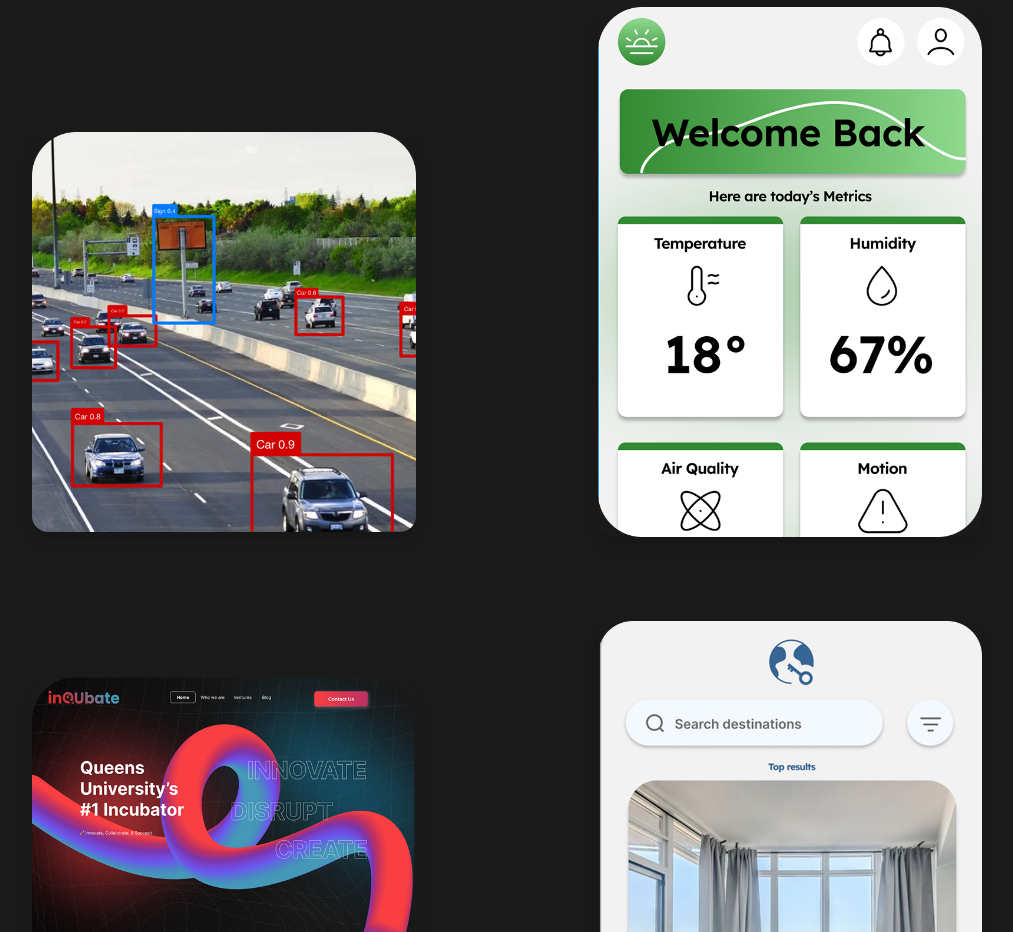
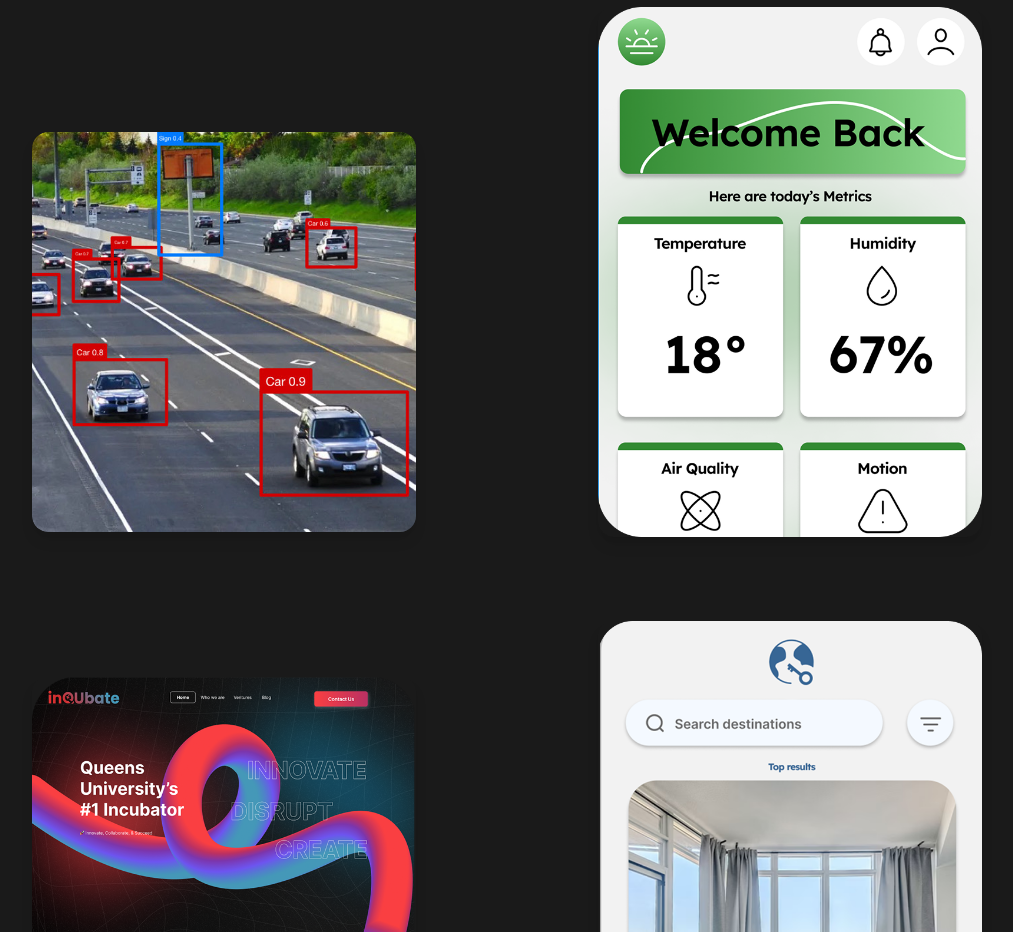
Before and after one commit to kzy0525/website, a Next.js app: page / in a window 1280 px wide. Shown: the part 1720-2652 px from the top of the page, without its empty margins (133-1146 px from the left). Built offline with nearby package versions, Linux system fonts and the light colour scheme; a web font is replaced by a local one.

Commit message:
hover add

```diff
--- a/src/app/page.js
+++ b/src/app/page.js
@@ -69,14 +69,23 @@ export default function Home() {
             rel="noopener noreferrer"
             className="relative group w-full max-w-sm rounded-2xl overflow-hidden shadow-lg mt-30"
           >
-            <HoverImage
-              baseSrc="/qhdt.png"
-              overlaySrc="/atmos.png"
-              alt="Machine Vision Sensor System"
-              width={400}
-              height={400}
-            />
+            <div className="relative w-[400px] h-[400px] overflow-hidden rounded-2xl group">
+          {/* Base Image */}
+          <Image
+            src="/qhdt.png"
+            alt="Base"
+            fill
+            className="object-cover transition duration-500 group-hover:opacity-0"
+          />
 
+          {/* Overlay Image */}
+          <Image
+            src="/atmos.png"
+            alt="Overlay"
+            fill
+            className="object-cover opacity-0 transition duration-500 group-hover:opacity-100"
+          />
+        </div>
             <div className="absolute inset-0 flex flex-col items-center justify-center text-center text-white opacity-0 group-hover:opacity-100 transition duration-300 bg-black/20">
               <p className="text-sm text-gray-300 mb-1">Feb 2024</p>
               <h3 className="text-2xl font-semibold">Machine Vision Sensor System</h3>
```
